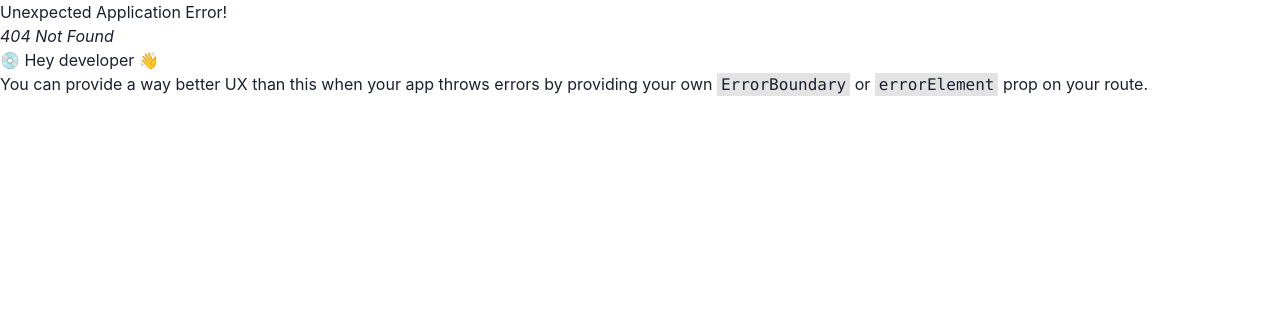
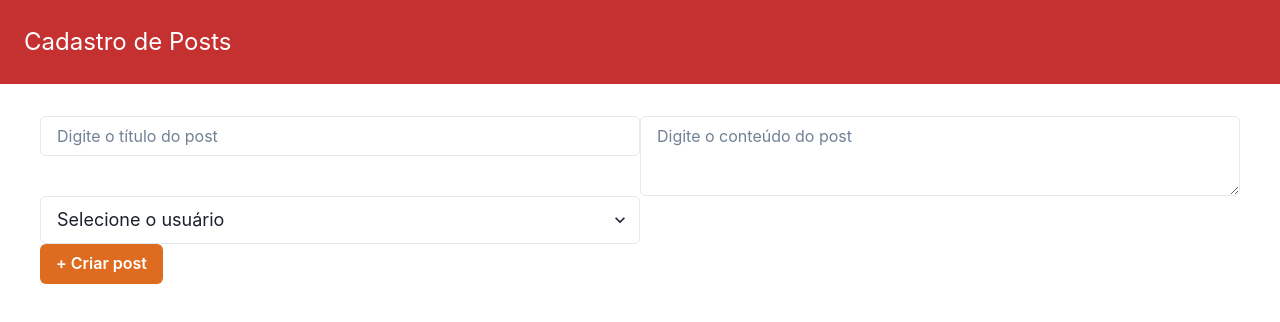
Before and after one commit to claudiaps/Front-end-tads3-2024, a React (Create React App) app in the folder aula-tads/: page /postLibForm in a window 1280 px wide. Before the commit this address had no page. Shown: the top 322 px of the page. Built offline with nearby package versions, Linux system fonts and the light colour scheme.

Commit message:
adicionado hook form

```diff
--- a/aula-tads/package.json
+++ b/aula-tads/package.json
@@ -13,6 +13,7 @@
     "framer-motion": "^11.2.10",
     "react": "^18.3.1",
     "react-dom": "^18.3.1",
+    "react-hook-form": "^7.52.0",
     "react-router-dom": "^6.23.1",
     "react-scripts": "5.0.1",
     "web-vitals": "^2.1.4"
--- a/aula-tads/src/App.js
+++ b/aula-tads/src/App.js
@@ -8,6 +8,7 @@
 import { ChakraProvider } from "@chakra-ui/react";
 import SearchPokemon from "./pages/SearchPokemon";
 import CreatePost from "./pages/CreatePost";
+import CreatePostLibForm from "./pages/CreatePostLibForm";
 
 const router = createBrowserRouter([
   {
@@ -17,6 +18,10 @@
   {
     path: "/post",
     element: <CreatePost />,
+  },
+  {
+    path: "/postLibForm",
+    element: <CreatePostLibForm />,
   },
   {
     path: "/list",
--- /dev/null
+++ b/aula-tads/src/pages/CreatePostLibForm.js
@@ -0,0 +1,85 @@
+import { Button, Flex, Input, Select, Textarea } from "@chakra-ui/react";
+import Header from "../components/Header";
+import { useState } from "react";
+import axios from "axios";
+import { useForm } from "react-hook-form";
+
+const USERS = [
+  {
+    name: "Claudia",
+    id: 1,
+  },
+  {
+    name: "João",
+    id: 2,
+  },
+  {
+    name: "Bruno",
+    id: 3,
+  },
+];
+
+const CreatePostLibForm = () => {
+  const {
+    register,
+    handleSubmit,
+    watch,
+    formState: { errors },
+  } = useForm();
+
+  const createPost = async (values) => {
+    try {
+      await axios.post("https://jsonplaceholder.typicode.com/posts", {
+        title: values.title,
+        body: values.body,
+        userId: values.user,
+      });
+      alert("Post criado com sucesso!");
+    } catch (error) {
+      console.log(error);
+    }
+  };
+
+  return (
+    <div>
+      <Header title="Cadastro de Posts" />
+      <Flex
+        direction="column"
+        gap={8}
+        padding={8}
+        justifyContent="center"
+        alignItems="center"
+      >
+        <form onSubmit={handleSubmit(createPost)}>
+          <Input
+            placeholder="Digite o título do post"
+            width={600}
+            {...register("title", { required: true })}
+          />
+          <Textarea
+            placeholder="Digite o conteúdo do post"
+            width={600}
+            {...register("body")}
+          />
+          <Select
+            placeholder="Selecione o usuário"
+            width={600}
+            size="lg"
+            {...register("user")}
+          >
+            {USERS.map((user) => (
+              <option value={user.id} key={user.id}>
+                {user.name}
+              </option>
+            ))}
+          </Select>
+          <Button colorScheme="orange" type="submit">
+            + Criar post
+          </Button>
+        </form>
+      </Flex>
+    </div>
+  );
+};
+
+export default CreatePostLibForm;
```
Also changed, not shown: 1 other file (tests, documents, lock files or other folders).
